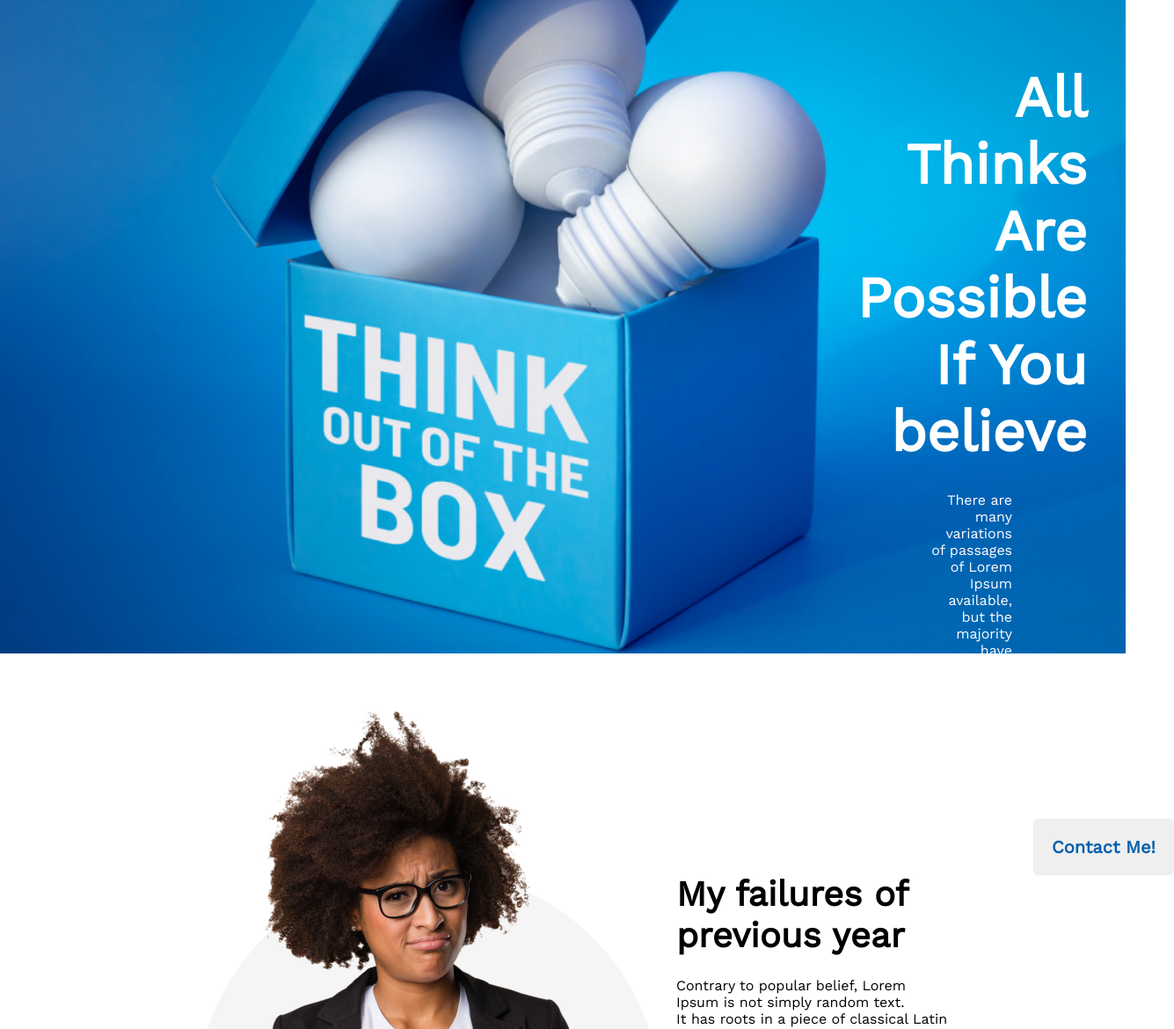
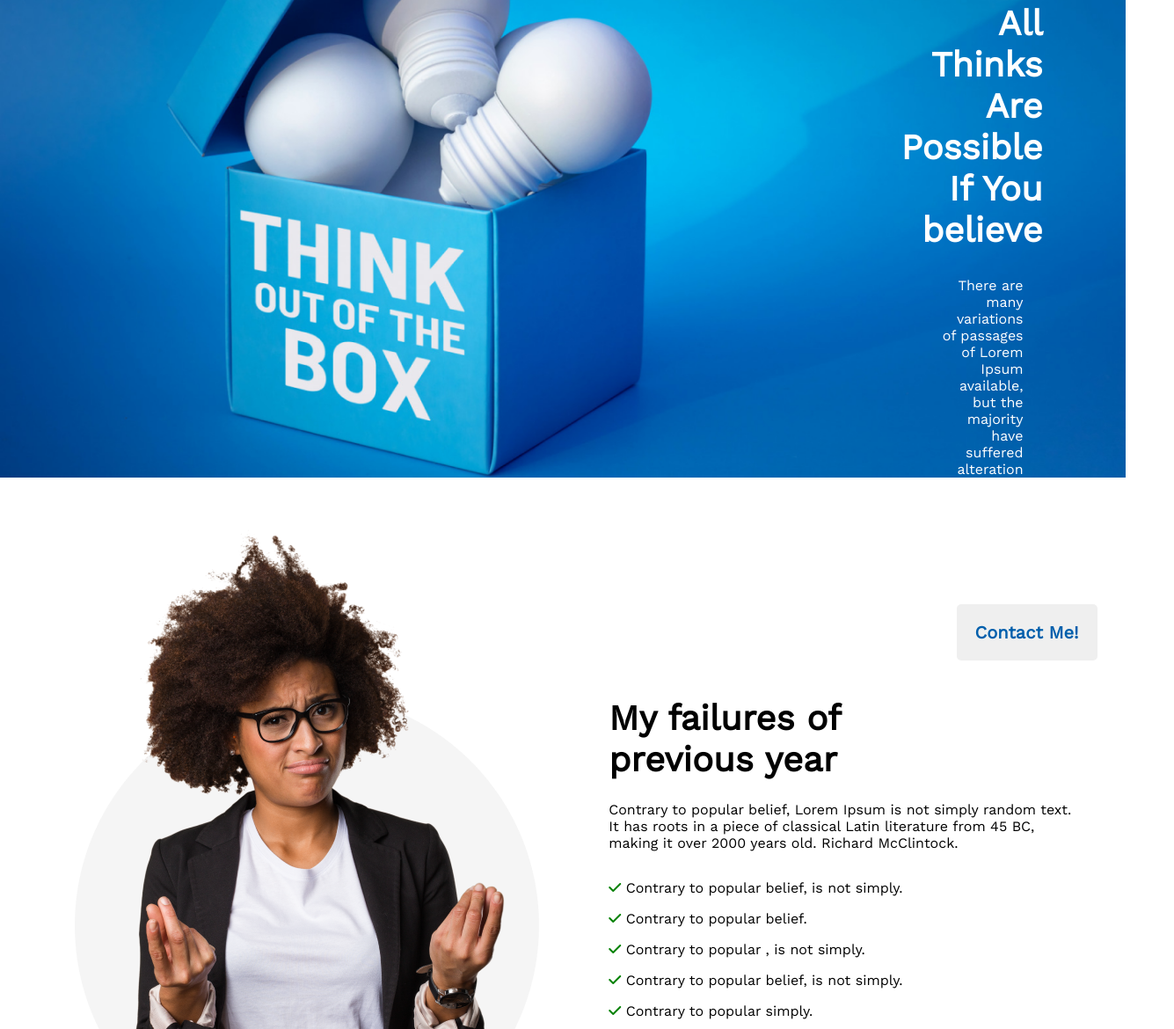
Before and after one commit to almuraduzzaman/a1-new-year-new-me, a plain HTML site: page index.html in a window 1280 px wide. Shown: the part 207-1377 px from the top of the page at 88% size, 1335 px wide, since content can reach past the window. Drawn offline with nearby package versions, Linux system fonts and the light colour scheme.

Commit message:
site adjusted for 100% display

```diff
--- a/style.css
+++ b/style.css
@@ -8,7 +8,7 @@
 header {
     background-image: url('images/banner/banner3.png');
     width: 100%;
-    height: 950px;
+    height: 750px;
     background-size: cover;
 
 }
@@ -16,7 +16,7 @@ header {
 .header-container {
     display: flex;
     flex-direction: column;
-    padding-top: 280px;
+    padding-top: 210px;
     padding-left: 1080px;
     padding-right: 150px;
     align-items: center;
@@ -25,12 +25,12 @@ header {
 }
 
 .header-container>button {
-    margin-left: 300px;
+    margin-left: 125px;
 }
 
 .header-title {
     font-weight: 700;
-    font-size: 65px;
+    font-size: 40px;
     color: #FFFFFF;
 }
 
@@ -38,7 +38,7 @@ header {
     font-weight: 400;
     font-size: 16px;
     color: #FFFFFF;
-    padding: 30px;
+    padding: 30px 5px 30px 30px;
 }
 
 .btn-primary {
@@ -66,7 +66,7 @@ header {
 .previous-year {
     display: flex;
     justify-content: space-evenly;
-    padding: 50px 200px;
+    padding: 50px 0px;
 }
 
 .previous-details {
@@ -133,7 +133,6 @@ header {
     margin: 0 80px 130px 80px;
 
 }
-
 
 .skills-container {
     display: flex;
@@ -211,7 +210,7 @@ footer {
 }
 
 .footer-left p {
-    padding: 16px 0 24px 0;
+    padding: 10px 0 16px 0;
 }
 
 .footer-left {
@@ -224,7 +223,7 @@ footer {
     font-weight: 400;
     font-size: 18px;
     width: 325px;
-    height: 50px;
+    height: 30px;
     margin: 30px 0;
     padding: 10px;
     background-color: black;
```
